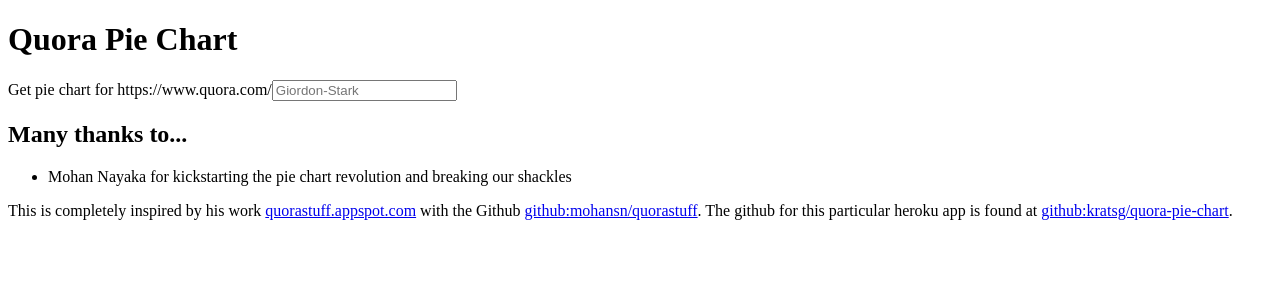
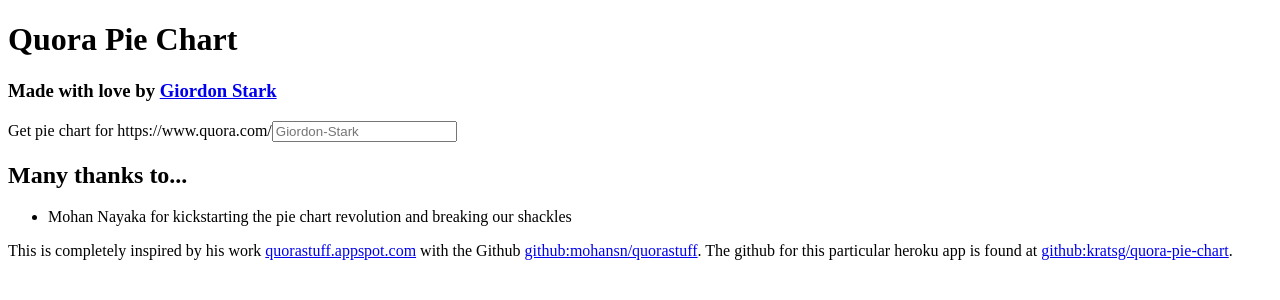
Before and after one commit to kratsg/quora-pie-chart, a Flask app: page / in a window 1280 px wide. Shown: the top 300 px of the page. Run offline with Flask 2, Linux system fonts and the light colour scheme; some libraries are stand-ins or nearby versions.

Commit message:
Should've put my name on there

```diff
--- a/templates/index.html
+++ b/templates/index.html
@@ -4,6 +4,7 @@
 <body>
 
 <h1>Quora Pie Chart</h1>
+<h3>Made with love by <a href="http://giordonstark.com/">Giordon Stark</a></h3>
 <form id="pie">
   <label for="username">Get pie chart for https://www.quora.com/<input type="text" id="username" placeholder="Giordon-Stark" pattern="[a-zA-Z0-9\.\-]+" title="Must be a valid Quora username" /></label>
 </form>
```
